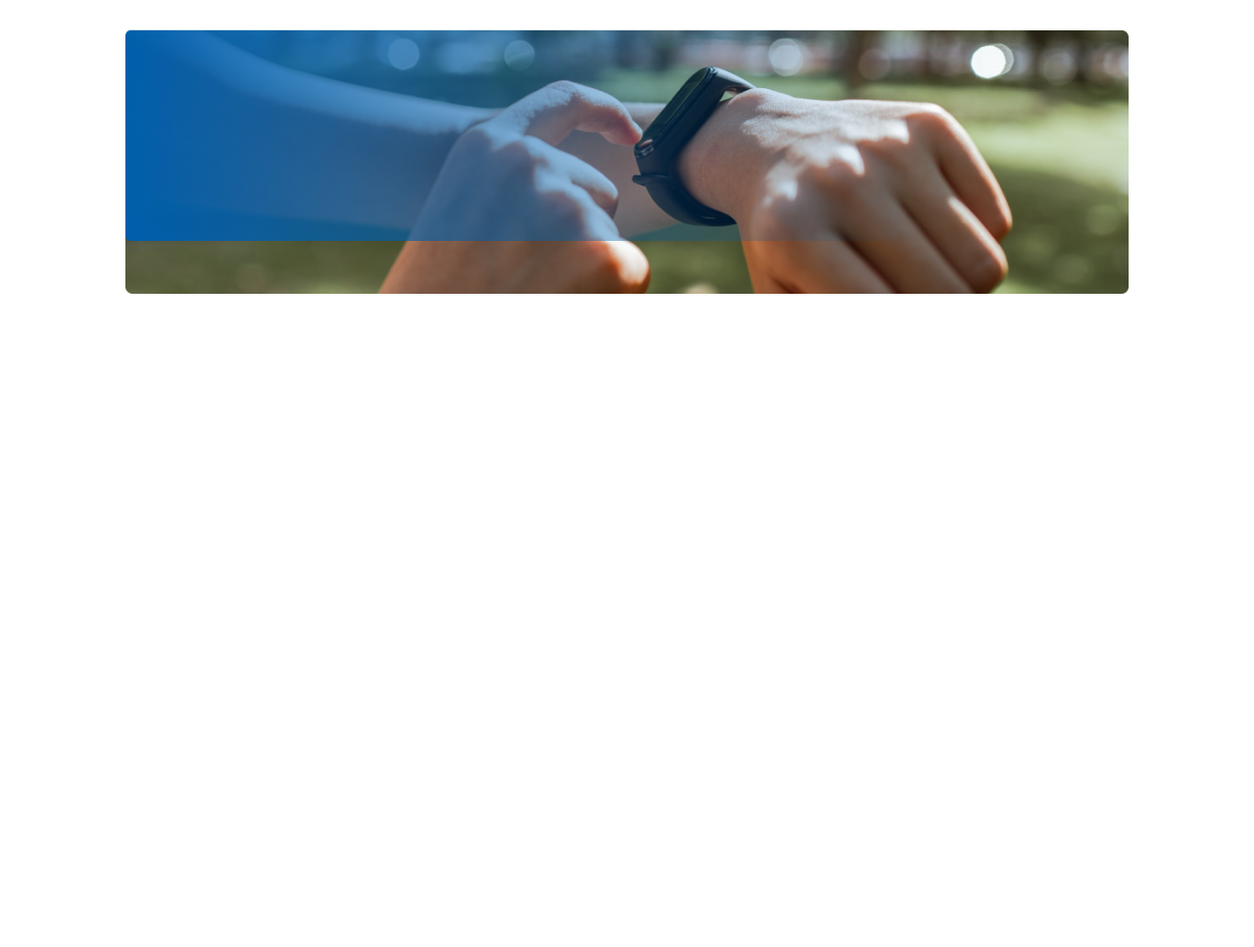
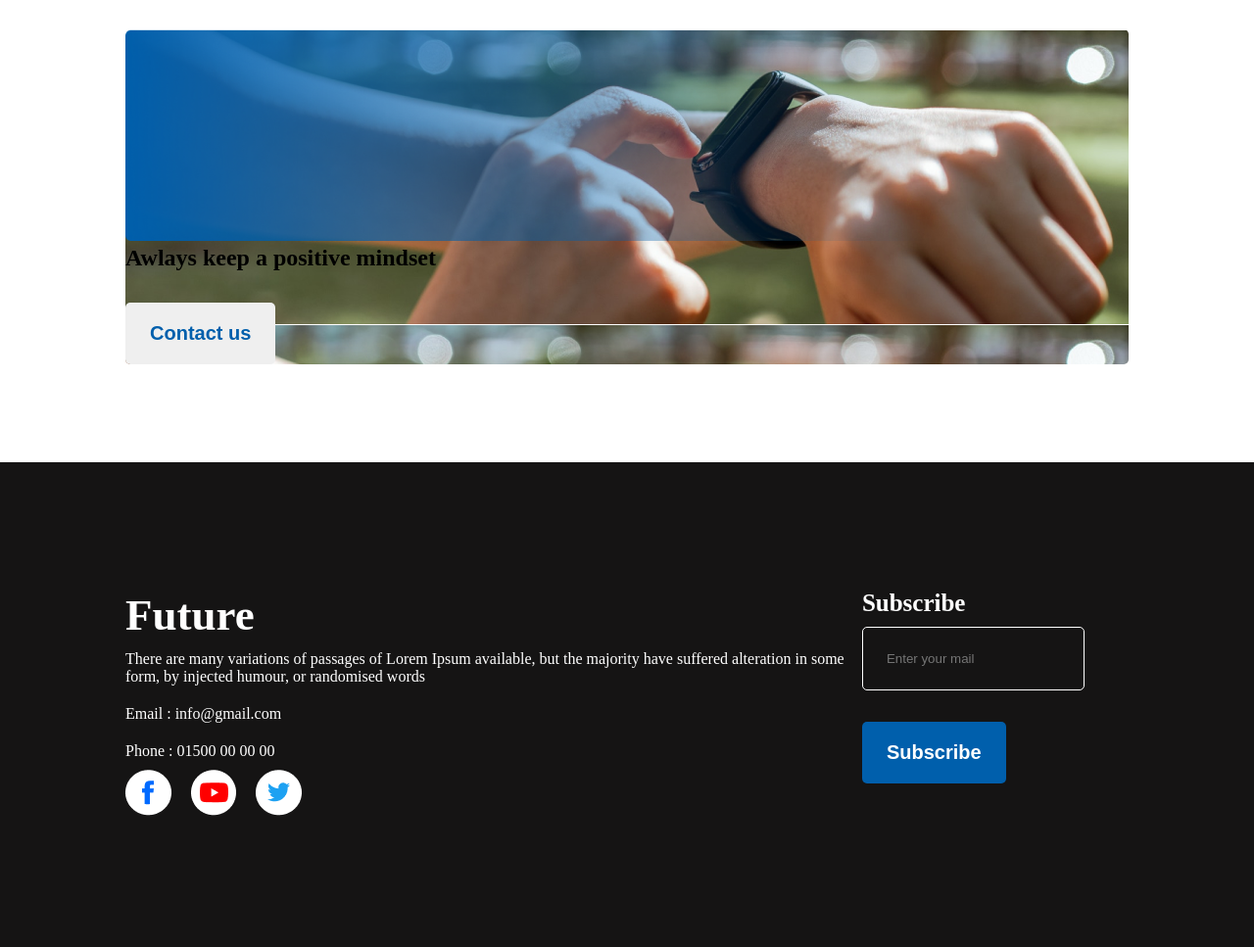
Before and after one commit to SojibAhmed114/portfolio-design-one-solve, a plain HTML site: page index.html in a window 1280 px wide. Shown: the part 1968-2935 px from the top of the page at 98% size. Before the commit the page ends 2268 px from the top, so only its background shows below. Drawn offline with Linux system fonts and the light colour scheme.

Commit message:
problem a pore gechi last ar dike

```diff
--- a/index.html
+++ b/index.html
@@ -61,21 +61,39 @@
                 </section>
 
                 <section class="contariner-photo">
-                        <img class="photoone" src="./images/watch.png" alt="watch">
+
                         <img class="phototwo" src="./images/gradient1.png" alt="gradient1">
+                        <h2 class="photo-te">Awlays keep a positive mindset</h2>
+                        <button class="header-btn"> Contact us </button>
                 </section>
 
             </section>
-
-
-
-
-
         </section>
     </main>
 
+<!-- footer work start -->
     <footer>
+        <section class="footer-container">
 
+            <article class="footerpart-one">
+                <h2 class="partone-title">Future</h2>
+                <p class="partone-discription">There are many variations of passages of Lorem Ipsum available, but the majority have suffered alteration in some form, by injected humour, or randomised words</p>
+                <p class="partone-email">Email : info@gmail.com</p>
+                <p class="partone-phone">Phone : 01500 00 00 00</p>
+                    <article class="footer-photo-content">
+                    <a href="#" class="footer-photo"><img src="./images/icons/fb.png" alt="fb"></a>
+                    <a href="#" class="footer-photo"><img src="./images/icons/youtube.png" alt="youtube"></a>
+                    <a href="#" class="footer-photo"><img src="./images/icons/twitter.png" alt="tuwttiwe"></a>
+                    </article>
+            </article>
+
+            <article class="footerpart-two">
+                <h3 class="parttwo-title">Subscribe</h3>
+                <input class="mailtext" type="email" name="" id="" placeholder="Enter your mail">
+                <button class="header-btn footer-btn">Subscribe</button>
+            </article>
+
+        </section>
     </footer>
 </body>
 </html>
--- a/style.css
+++ b/style.css
@@ -76,7 +76,9 @@ main{
 /* .sectionTwo-contariner{
     background-color: aqua;
 } */
-
+.sectionTwo-contariner{
+    padding-bottom: 100px;
+}
 .two-titel{
     margin-bottom: 50px;
     text-align: center;
@@ -99,11 +101,68 @@ two-skills-contrainer{
 
 }
 
+.contariner-photo{
+    background-image: url('./images/watch.png');
+    border-radius: 5px;
+}
+
+photo-te{
+    font-size: 40px;
+}
 .photoone{
-    position: absolute;
+    /* position: absolute; */
     width: 80%;
 }
 .phototwo{
-    position: relative;
+    /* position: absolute; */
     width: 80%;
 }
+
+
+/* foooter work start */
+footer{
+    background-color: #151414;
+}
+
+.footer-container{
+    width: 80%;
+    margin: auto;
+    display: flex;
+    justify-content: space-between;
+    padding: 130px 0;
+}
+
+.partone-title{
+    font-size: 45px;
+    color: white;
+}
+.partone-discription, .partone-phone, .partone-email {
+    color: white;
+    padding: 10px 0;
+}
+
+.footer-photo-content{
+    display: flex;
+}
+
+.footer-photo{
+    padding-right: 20px;
+}
+
+
+.parttwo-title{
+    font-size: 25px;
+    color: white;
+    padding-bottom: 10px;
+}
+
+.mailtext{
+    padding: 24px;
+    border-radius: 5px;
+    background-color: transparent;
+    border: 1px solid #fff;
+}
+.footer-btn{
+    color: white ;
+    background-color: #005FAC;
+}
```
